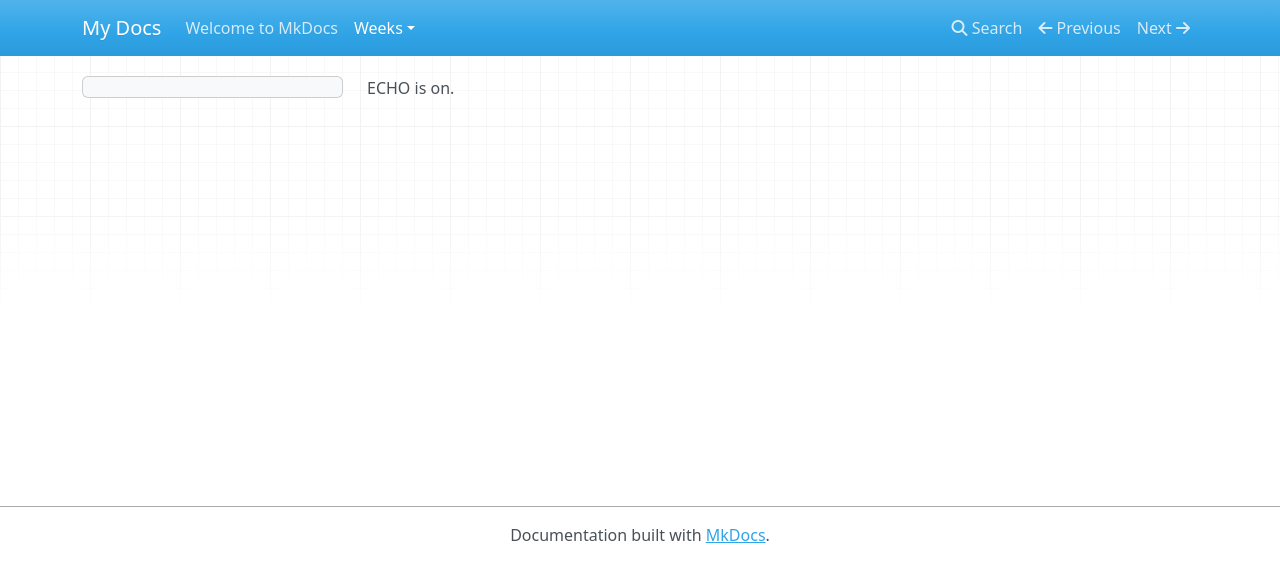
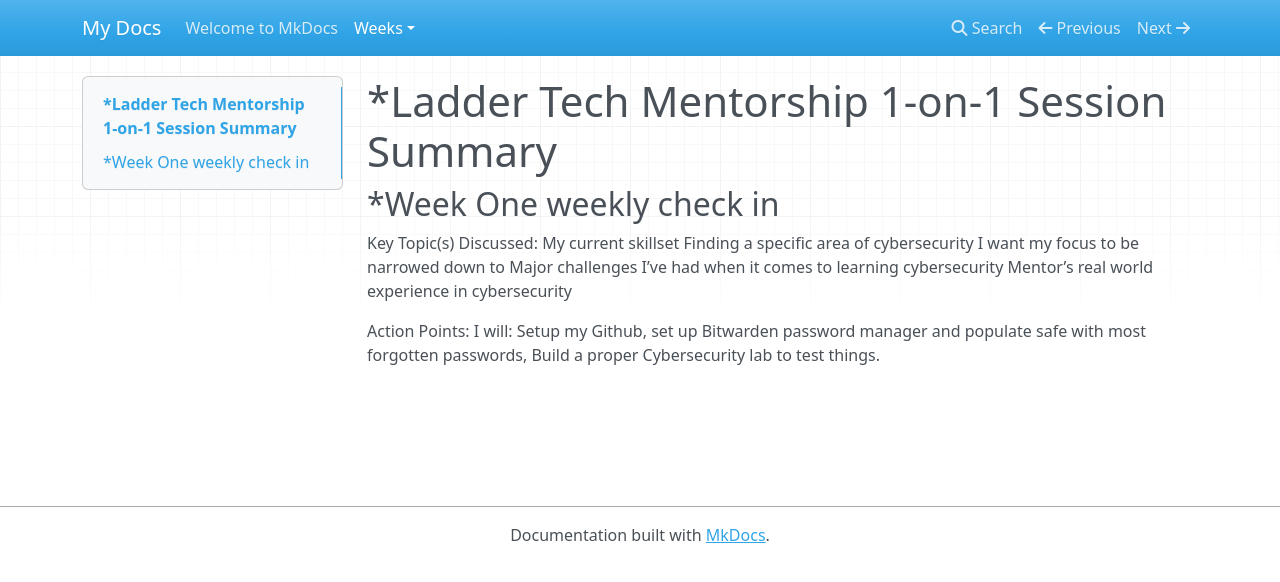
Before and after one commit to morontowumi/weeklycheckins, an MkDocs documentation site: the page built from docs/weeks/week1.md, in a window 1280 px wide. Shown: the top 582 px of the page. Built offline with MkDocs 1.6.1, drawn with Linux system fonts in a browser that asks for light colours; nearby versions of some CDN libraries.

Commit message:
Committing week 1

```diff
--- a/docs/weeks/week1.md
+++ b/docs/weeks/week1.md
@@ -1 +1,11 @@
-ECHO is on.
+#*Ladder Tech Mentorship 1-on-1 Session Summary
+##*Week One weekly check in
+
+Key Topic(s) Discussed:
+My current skillset
+Finding a specific area of cybersecurity I want my focus to be narrowed down to
+Major challenges I’ve had when it comes to learning cybersecurity
+Mentor’s real world experience in cybersecurity
+
+Action Points:
+I will: Setup my Github, set up Bitwarden password manager and populate safe with most forgotten passwords, Build a proper Cybersecurity lab to test things.
```
